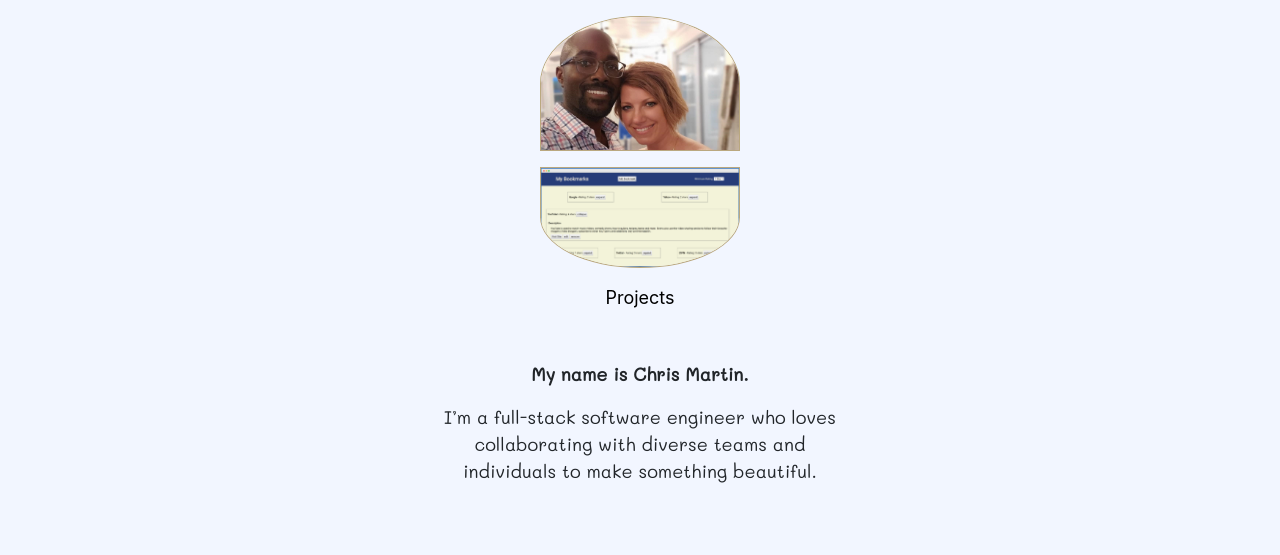
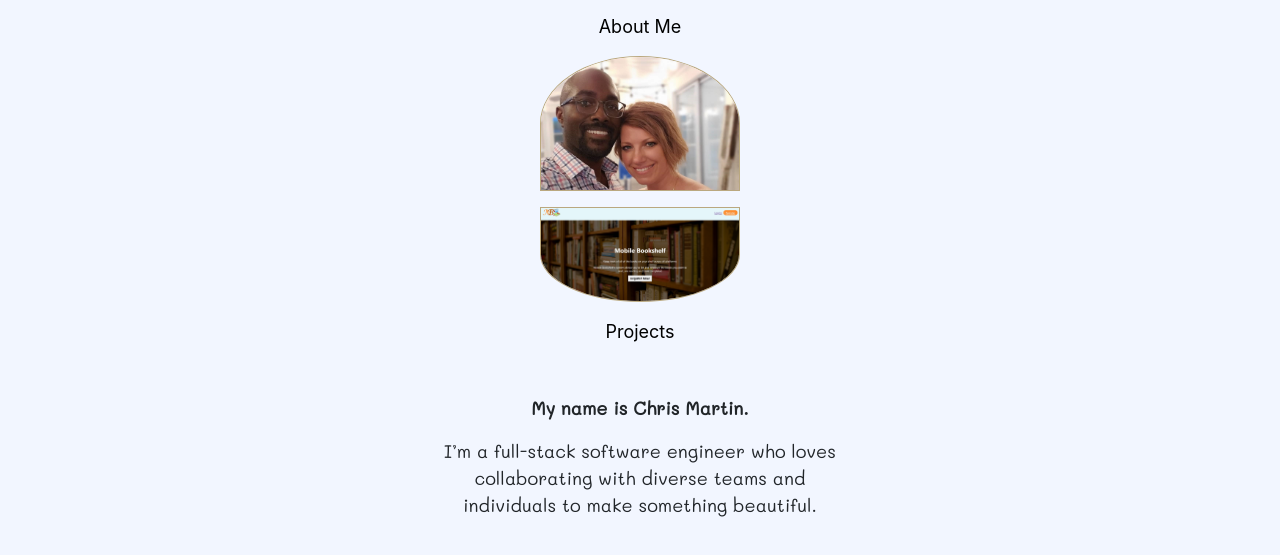
Before and after one commit to thinkful-ei-emu/Portfolio-Chris-Martin, a plain HTML site: page index.html in a window 1280 px wide. Shown: the part 123-678 px from the top of the page. Drawn offline with nearby package versions, Linux system fonts and the light colour scheme.

Commit message:
updated minor functionality

```diff
--- a/index.css
+++ b/index.css
@@ -31,6 +31,10 @@ main {
     flex-direction: row;
     justify-content: space-between;
     background-color: #BAA87F;
+}
+
+.home-section {
+    margin-top: 40px;
 }
 
 .logo-name {
@@ -218,3 +222,7 @@ h4 {
 .hidden {
     display: none;
   }
+
+.dd-about-me, .dd-projects {
+    display: block;
+}
--- a/index.html
+++ b/index.html
@@ -43,7 +43,7 @@
                 <a href="#"><img src="images/Chris+Steph2.jpg" class="top-circle grow" alt="A picture of Chris with his amazing wife"></a>
             </p>
             <p class="js-projects">
-            <a  href="#"><img src="images/BookmarkApp.jpg" class="bottom-circle grow" alt="A picture of one of Chris' projects."></a>
+            <a  href="#"><img src="images/MB_Landing.jpg" class="bottom-circle grow" alt="A picture of one of Chris' projects."></a>
             </p>
             <p class="js-projects projects"><a href="#">Projects</a></p>
             <div class="home-text headline-text js-headline">
```
